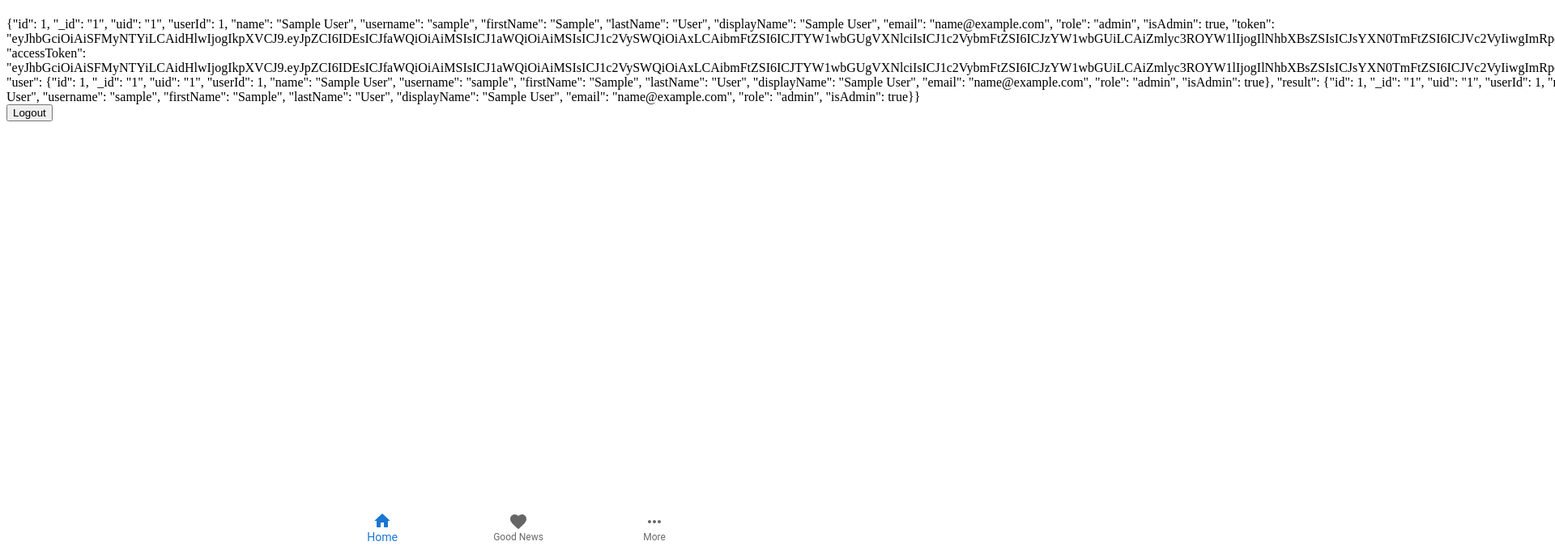
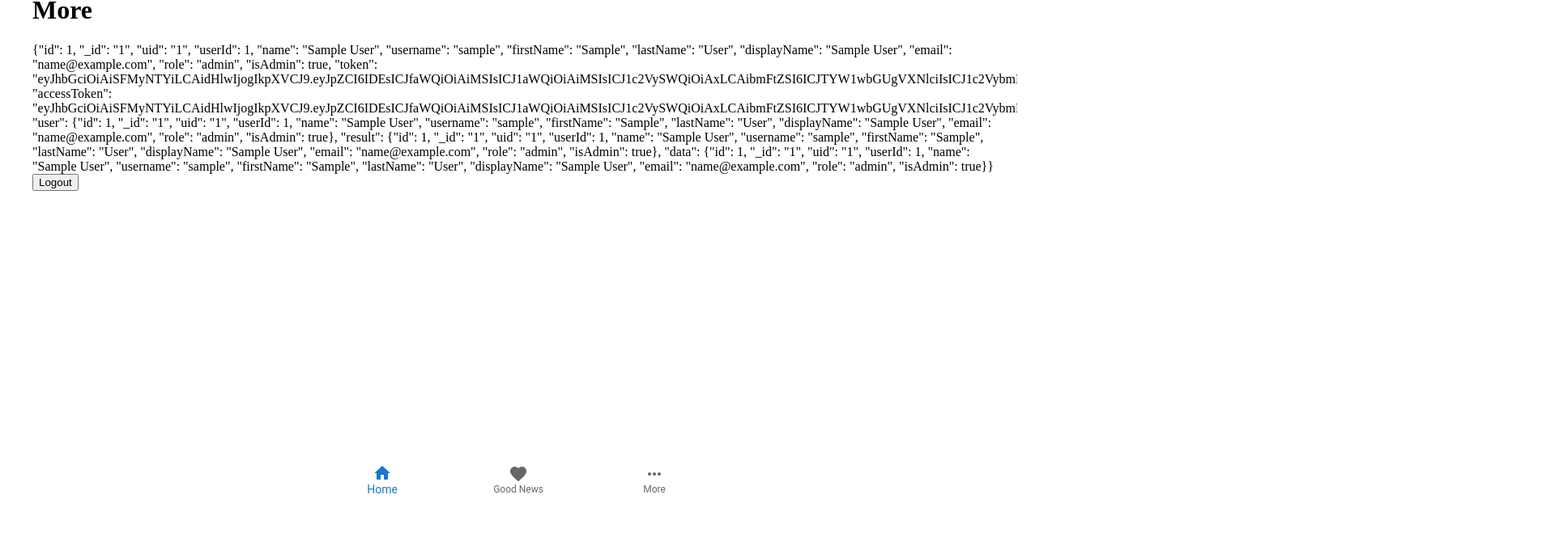
Before and after one commit to iamsamuelhere/good-news, a React (Vite) app: page /more in a window 1280 px wide. Shown: the part 120-800 px from the top of the page at 81% size, 1920 px wide, since content can reach past the window. Built offline with nearby package versions, Linux system fonts and the light colour scheme; no server answers; sample sign-in values are in the browser's storage.

Commit message:
UI enhancements

```diff
--- a/src/components/BottomNav.jsx
+++ b/src/components/BottomNav.jsx
@@ -12,7 +12,7 @@ import * as React from "react";
 const BottomNav = ({value, setValue})=>{
   // const ref = React.useRef(null);
 
-  return <div style={{position:"fixed", bottom:"0px", left:"0px", right:"0px", elevation:"3"}}>
+  return <div style={{position:"sticky", bottom:"0px", left:"0px", right:"0px", elevation:"3"}}>
     <BottomNavigation
       showLabels
       value={value}
--- a/src/pages/App.jsx
+++ b/src/pages/App.jsx
@@ -29,6 +29,7 @@ export default function App() {
     <div
       style={{
         display: "flex",
+        flexDirection:"column"
       }}
     >
       <div style={{ flex: 1 }}>
--- a/src/pages/More.jsx
+++ b/src/pages/More.jsx
@@ -2,7 +2,15 @@ import {useNavigate} from 'react-router'
 
 const More = ()=>{
   const navigate = useNavigate();
-  return <>
+  return <div
+  style={{
+    height: "70vh",
+    padding: "1em",
+    margin: "1em",
+    overflowY: "scroll",
+  }}
+
+  >
   <h1>More</h1>
   {localStorage.getItem("userInfo")}<br/>
   <button
@@ -12,7 +20,7 @@ const More = ()=>{
   }}
 
   >Logout</button>
-  </>
+  </div>
 }
 
 export default More;
```
